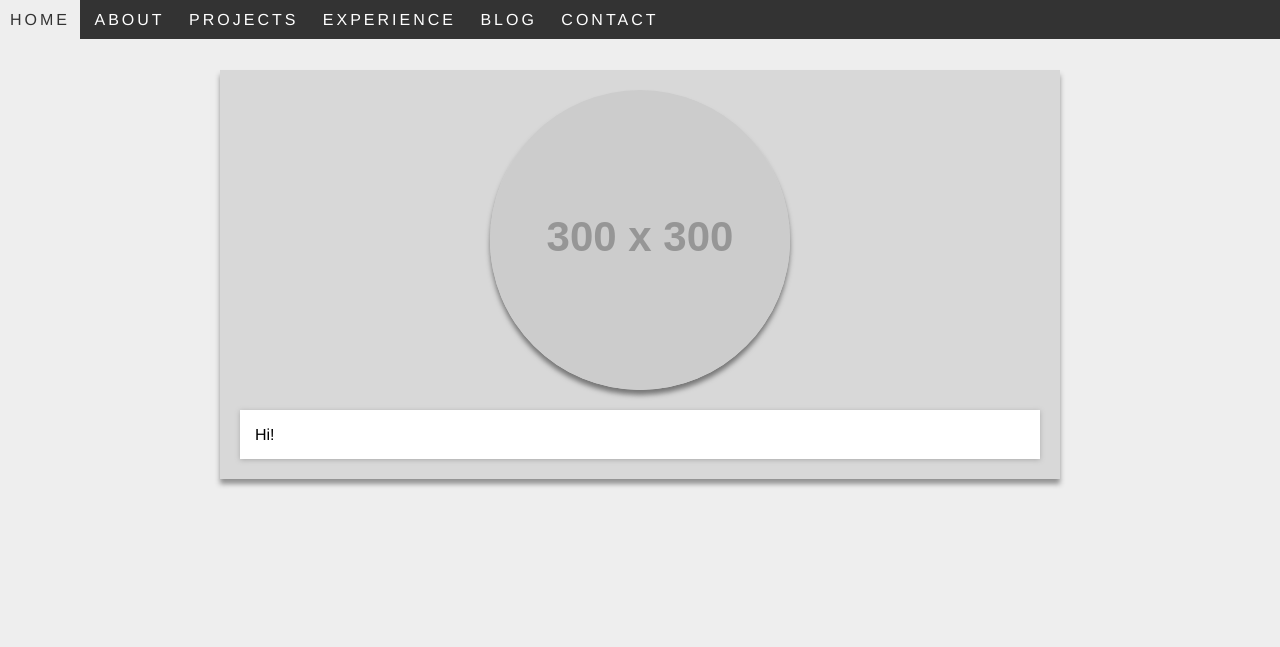
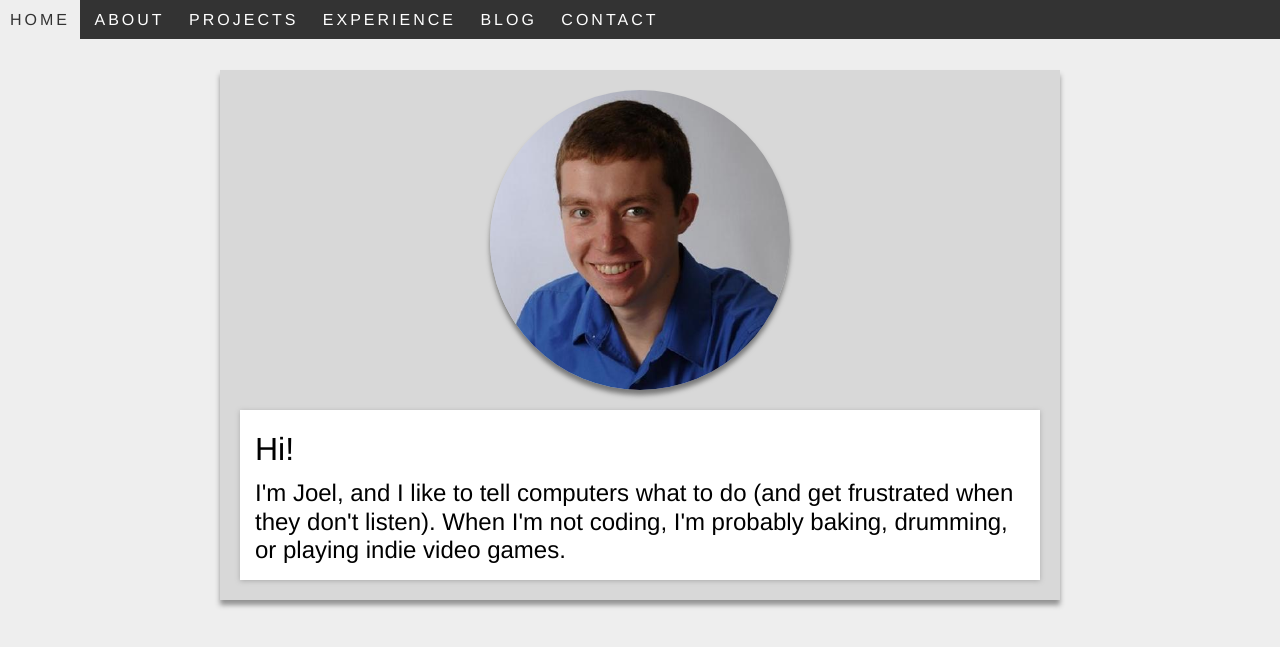
Before and after one commit to jroggeman/jroggeman.github.io, a Jekyll site: the page built from index.html, in a window 1280 px wide. Shown: the top 647 px of the page. Built offline with Jekyll 4.4.1, drawn with Linux system fonts in a browser that asks for light colours.

Commit message:
Main page

```diff
--- a/css/main.scss
+++ b/css/main.scss
@@ -86,12 +86,22 @@ h2 {
 }
 
 p {
+    margin-top: 10px;
+    margin-bottom: 0px;
+    display: inline-block;
     text-indent: 30px;
 
-    // Required for text indent; reset margins
-    display: inline-block;
-    margin-top: 10px;
-    margin-bottom: 0px;
+    &#intro {
+        text-indent: 0px;
+        font-size: 18pt;
+        line-height: 1.2em;
+
+        .leader {
+            font-size: 24pt;
+            margin-bottom: 15px;
+            display: block;
+        }
+    }
 }
 
 img {
--- a/index.html
+++ b/index.html
@@ -2,8 +2,12 @@
 layout: default
 ---
 <div>
-<img src="http://placehold.it/300x300">
+<img src="joel.jpg" height="300" width="300">
 </div>
 <div class="card">
-    Hi!
+    <p id="intro">
+    <span class="leader">Hi!</span>I'm Joel, and I like to tell computers what
+    to do (and get frustrated when they don't listen).  When I'm not coding, I'm
+    probably baking, drumming, or playing indie video games.
+    </p>
 </div>
```
Also changed, not shown: joel.jpg (added).
